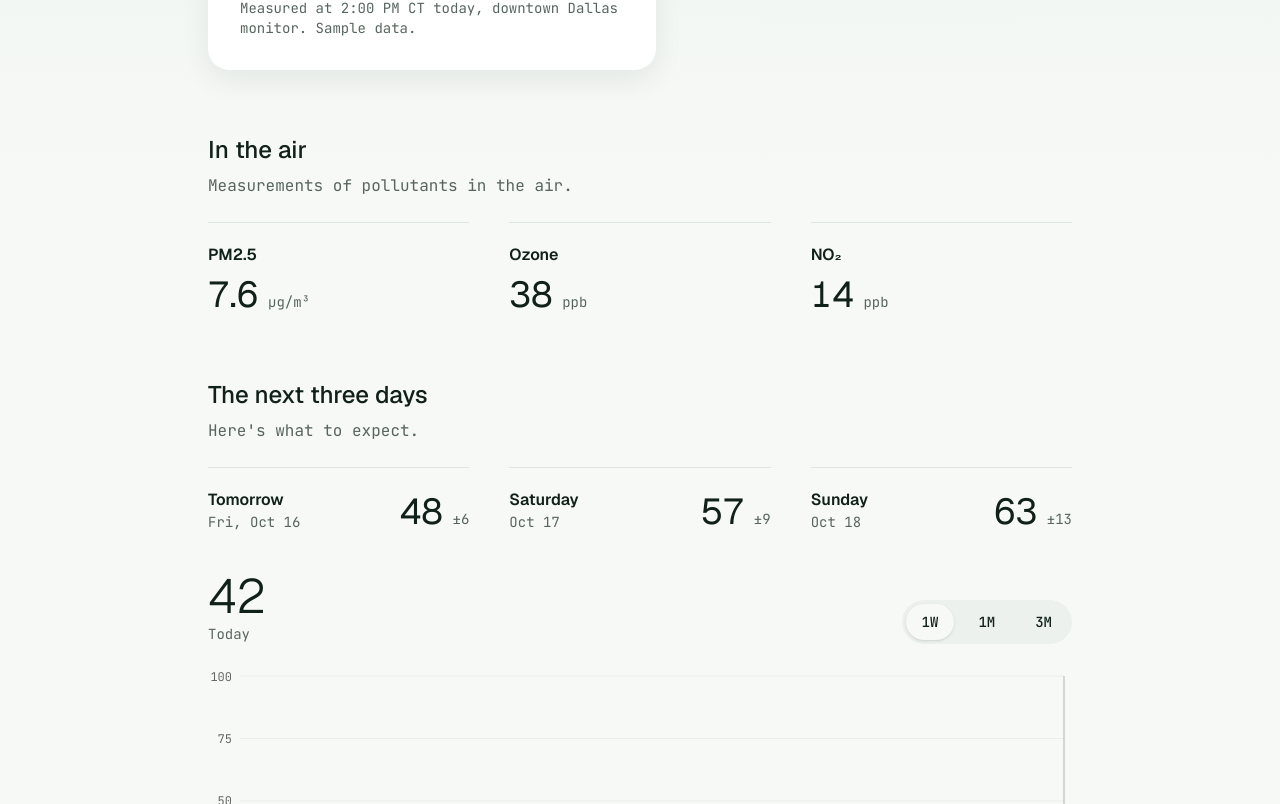
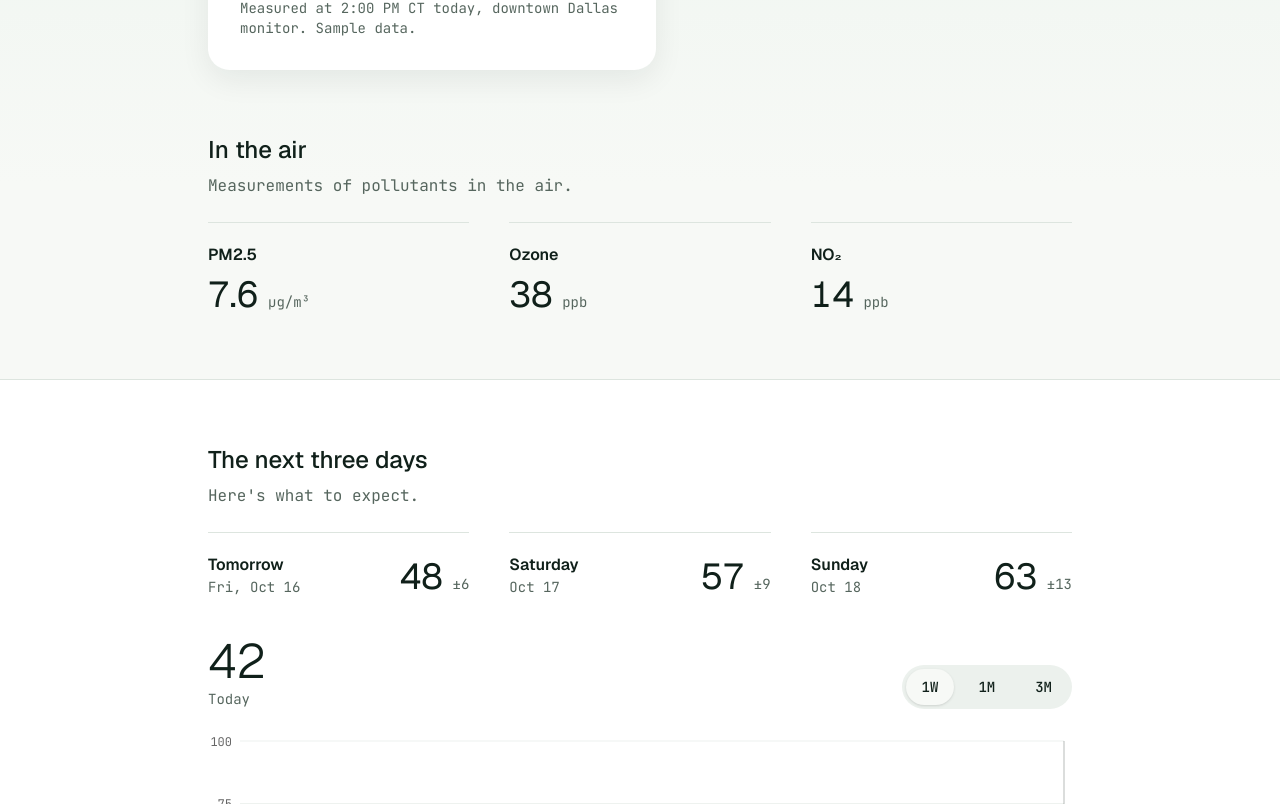
Before and after one commit to RMin280/senior_project, a Next.js app in the folder frontend/: page /zipcodes/75201 in a window 1280 px wide. Shown: the part 456-1260 px from the top of the page. Built offline with nearby package versions, Linux system fonts and the light colour scheme.

Commit message:
Added sectioning to break up the visual monotony of the design

```diff
--- a/frontend/app/zipcodes/[zip]/page.tsx
+++ b/frontend/app/zipcodes/[zip]/page.tsx
@@ -13,8 +13,11 @@ export default async function ZipCodePage({
     <div className="flex min-h-screen flex-col bg-linear-to-b from-sky to-background bg-size-[100%_40rem] bg-no-repeat">
       <Navbar />
 
-      <main className="mx-auto flex w-full max-w-4xl flex-col gap-16 px-4 pb-24">
-        <section aria-label="Air quality now" className="pt-8">
+      <main className="flex flex-col pb-24">
+        <section
+          aria-label="Air quality now"
+          className="mx-auto w-full max-w-4xl px-4 pt-8"
+        >
           <AqiCard
             place={`Dallas, TX ${zip}`}
             aqi={42}
--- a/frontend/components/layout/section.tsx
+++ b/frontend/components/layout/section.tsx
@@ -1,15 +1,26 @@
 import type { ReactNode } from "react"
+import { cn } from "@/lib/utils"
 
 type SectionProps = {
   id: string
   title: string
   description?: string
+  /** Full-width white band with lines above and below, to break up the page. */
+  band?: boolean
   children?: ReactNode
 }
 
-export function Section({ id, title, description, children }: SectionProps) {
+export function Section({
+  id,
+  title,
+  description,
+  band,
+  children,
+}: SectionProps) {
   return (
-    <section aria-labelledby={id}>
+    <section aria-labelledby={id} className={cn(band && "border-y bg-card")}>
+      {/* Content stays page width even when the band runs edge to edge */}
+      <div className="mx-auto max-w-4xl px-4 py-16">
         <h2 id={id} className="font-display text-2xl font-medium">
           {title}
         </h2>
@@ -17,6 +28,7 @@ export function Section({ id, title, description, children }: SectionProps) {
           <p className="mt-2 text-muted-foreground">{description}</p>
         )}
         {children}
+      </div>
     </section>
   )
 }
--- a/frontend/features/forecast/components/forecast-section.tsx
+++ b/frontend/features/forecast/components/forecast-section.tsx
@@ -25,6 +25,7 @@ export function ForecastSection() {
   return (
     <Section
       id="forecast"
+      band
       title="The next three days"
       description="Here's what to expect."
     >
```
Lines whose indentation alone changed are shown as unchanged.
